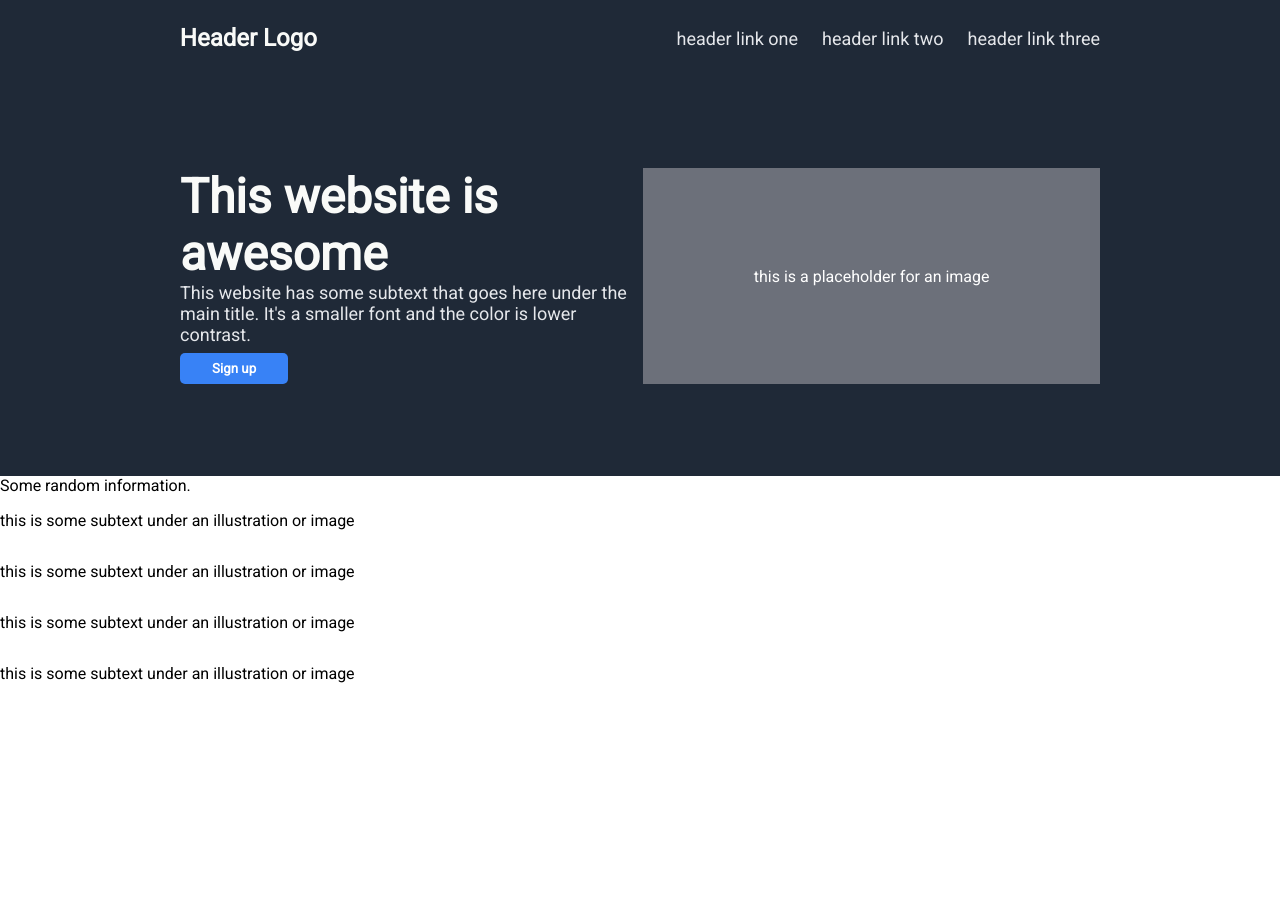
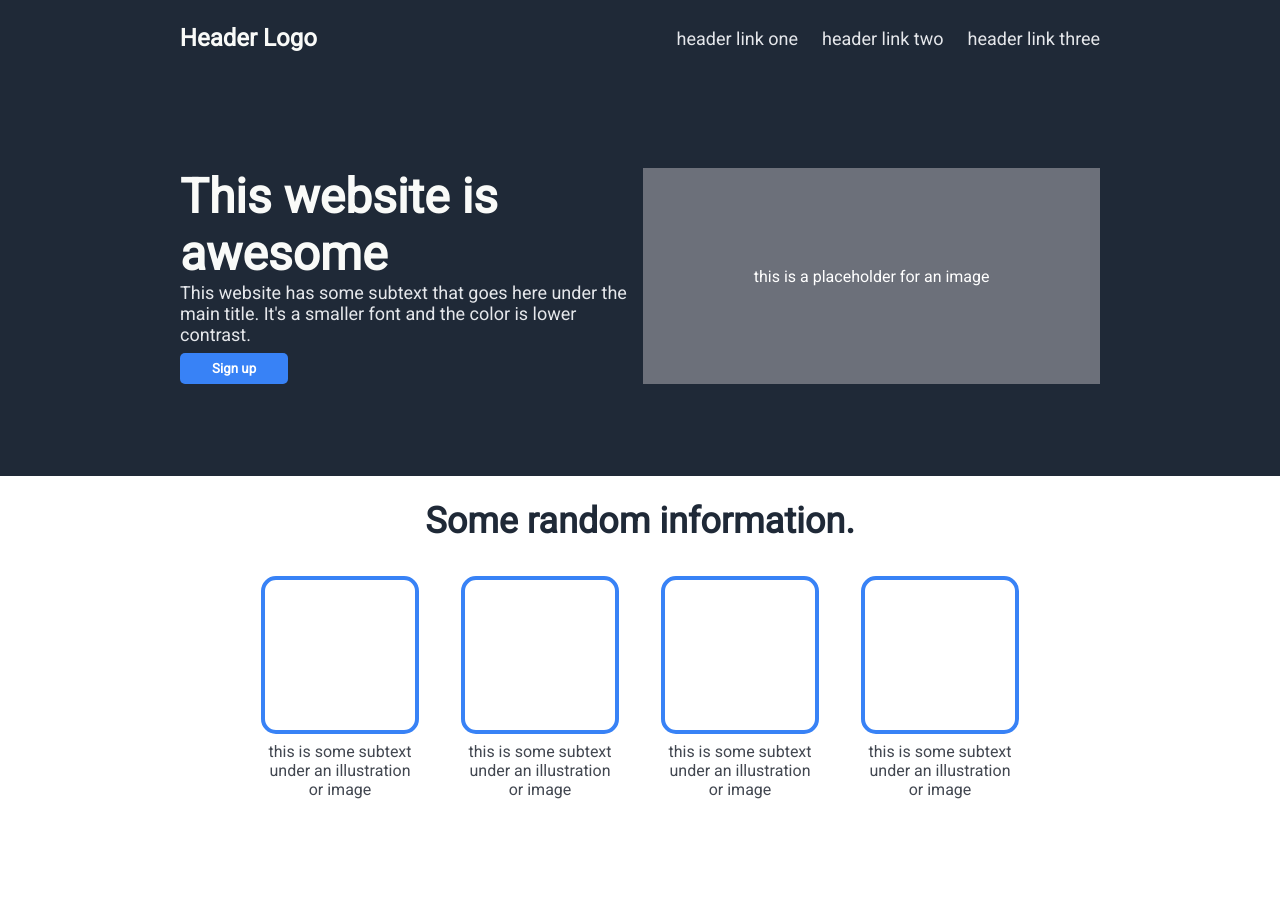
Before and after one commit to paulomonsale/landing-page, a plain HTML site: page index.html in a window 1280 px wide. Before the commit the page ends 800 px from the top, so only its background shows below. Drawn offline with Linux system fonts and the light colour scheme.

Commit message:
Style section-2 elements

```diff
--- a/index.html
+++ b/index.html
@@ -33,22 +33,22 @@
       </div>
     </div>
     <div class="section-2">
-      <div>Some random information.</div>
+      <h1>Some random information.</h1>
       <div class="illustrations">
-        <div class="illustration-1">
-          <div class="placeholder"></div>
+        <div class="illustration">
+          <div class="empty"></div>
           <p>this is some subtext under an illustration or image</p>
         </div>
-        <div class="illustration-2">
-          <div class="placeholder"></div>
+        <div class="illustration">
+          <div class="empty"></div>
           <p>this is some subtext under an illustration or image</p>
         </div>
-        <div class="illustration-3">
-          <div class="placeholder"></div>
+        <div class="illustration">
+          <div class="empty"></div>
           <p>this is some subtext under an illustration or image</p>
         </div>
-        <div class="illustration-4">
-          <div class="placeholder"></div>
+        <div class="illustration">
+          <div class="empty"></div>
           <p>this is some subtext under an illustration or image</p>
         </div>
       </div>
--- a/style.css
+++ b/style.css
@@ -65,6 +65,35 @@ button {
   align-items: center;
 }
 
+.section-2 {
+  display: flex;
+  flex-direction: column;
+  align-items: center;
+}
+
+.illustrations {
+  margin-left: 250px;
+  margin-right: 250px;
+  padding-top: 10px;
+  padding-bottom: 100px;
+  display: flex;
+  gap: 50px;
+}
+
+.illustration {
+  width: 150px;
+  display: flex;
+  flex-direction: column;
+  align-items: center;
+}
+
+.empty {
+  border: 4px solid #3882F6;
+  border-radius: 15px;
+  width: 150px;
+  height: 150px;
+}
+
 .header p {
   color: #F9FAF8;
   font-size: 24px;
@@ -96,3 +125,17 @@ a,
 .placeholder {
   color: white;
 }
+
+.section-2 h1 {
+  color: #1F2937;
+  font-size: 36px;
+  font-weight: 900;
+  display: flex;
+  align-items:center;
+}
+
+.illustration p {
+  text-align: center;
+  color: #424750;
+  margin-top: 8px;
+}
```
